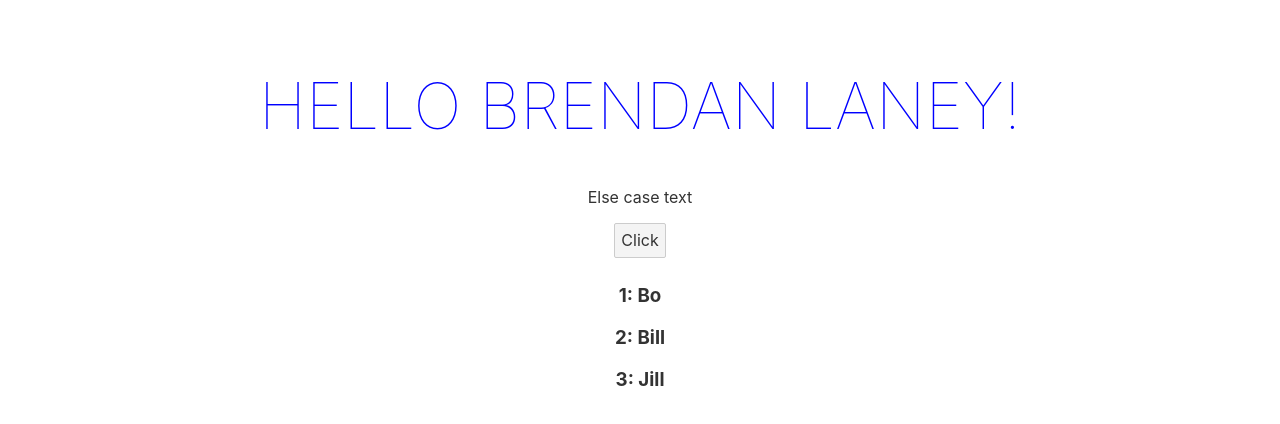
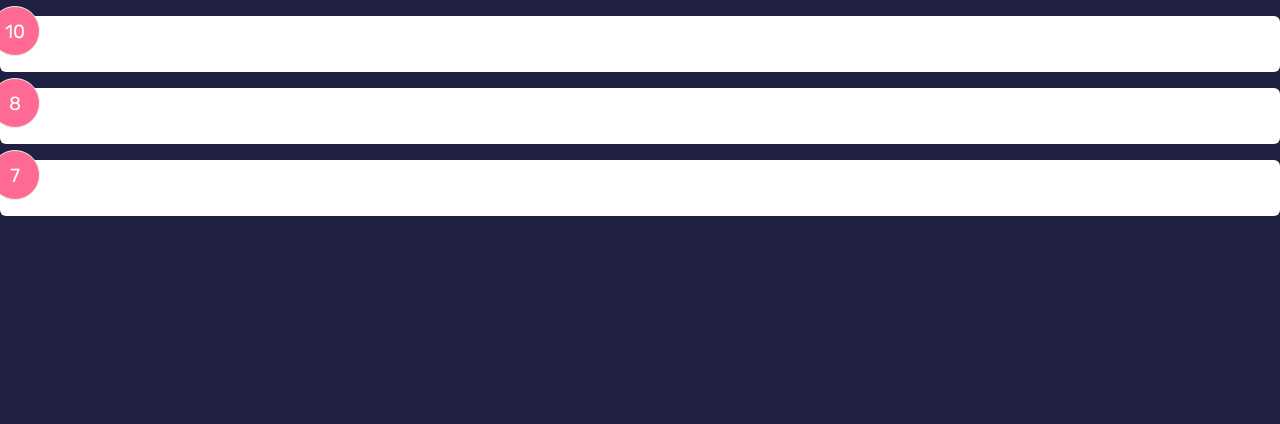
Before and after one commit to Brlaney/first-svelte-app, a Svelte app: page / in a window 1280 px wide. Shown: the top 424 px of the page. Built offline with nearby package versions, Linux system fonts and the light colour scheme.

Commit message:
about 30 min into tutorial

```diff
--- a/public/global.css
+++ b/public/global.css
@@ -1,63 +1,28 @@
-html, body {
-	position: relative;
-	width: 100%;
-	height: 100%;
+@import url('https://fonts.googleapis.com/css2?family=Rubik:wght@300;400;700');
+
+* {
+	box-sizing: border-box;
+	margin: 0;
+	padding: 0;
 }
 
 body {
-	color: #333;
-	margin: 0;
-	padding: 8px;
-	box-sizing: border-box;
-	font-family: -apple-system, BlinkMacSystemFont, "Segoe UI", Roboto, Oxygen-Sans, Ubuntu, Cantarell, "Helvetica Neue", sans-serif;
+	font-family: 'Rubik', sans-serif;
+	line-height: 1.6;
+	background-color: #202142;
 }
 
-a {
-	color: rgb(0,100,200);
-	text-decoration: none;
+ul {
+	list-style: none;
 }
 
-a:hover {
-	text-decoration: underline;
+h1 {
+	margin: 1rem;
+	padding: 1rem;
+	color: #fff;
 }
 
-a:visited {
-	color: rgb(0,80,160);
+.container {
+	max-width: 768px;
+	margin: 100px auto;
 }
-
-label {
-	display: block;
-}
-
-input, button, select, textarea {
-	font-family: inherit;
-	font-size: inherit;
-	-webkit-padding: 0.4em 0;
-	padding: 0.4em;
-	margin: 0 0 0.5em 0;
-	box-sizing: border-box;
-	border: 1px solid #ccc;
-	border-radius: 2px;
-}
-
-input:disabled {
-	color: #ccc;
-}
-
-button {
-	color: #333;
-	background-color: #f4f4f4;
-	outline: none;
-}
-
-button:disabled {
-	color: #999;
-}
-
-button:not(:disabled):active {
-	background-color: #ddd;
-}
-
-button:focus {
-	border-color: #666;
-}
--- a/src/App.svelte
+++ b/src/App.svelte
@@ -1,64 +1,25 @@
 <script lang='ts'>
-	let firstName = 'Brendan';
-	let lastName = 'Laney';
-	let color = 'blue';
-	let showText = false;
-	let users = [
-		{ id: 1, name: 'Bo' },
-		{ id: 2, name: 'Bill' },
-		{ id: 3, name: 'Jill' }
-	];
+	import FeedbackList from './components/FeedbackList.svelte'
 
-	$: name = firstName + ' ' + lastName;
-
-	const toggle = () => {
-		color = color === 'blue' ? 'red' : 'blue';
-		showText = !showText;
-		users = [...users, { id: 4, name: 'Jenny' }];
-	}
+	let feedback = [
+		{
+			id: 1,
+			rating: 10,
+			text: 'Enim eu turpis egestas pretium. Amet consectetur adipiscing elit ut aliquam purus sit amet. Leo vel fringilla est ullamcorper eget nulla facilisi etiam.'
+		},
+		{
+			id: 2,
+			rating: 8,
+			text: 'Lorem ipsum dolor sit amet, consectetur adipiscing elit, sed do eiusmod tempor incididunt ut labore et dolore magna aliqua. Et tortor at risus viverra adipiscing. Feugiat nisl pretium fusce id velit ut tortor pretium. Sagittis aliquam malesuada bibendum arcu vitae elementum curabitur.'
+		},
+		{
+			id: 3,
+			rating: 7,
+			text: 'Lorem ipsum dolor sit amet, consectetur adipiscing elit, sed do eiusmod tempor incididunt ut labore et dolore magna aliqua. Id neque aliquam vestibulum morbi blandit cursus risus. Ut pharetra sit amet aliquam id diam maecenas ultricies.'
+		},
+	]
 </script>
 
 <main>
-
-	<h1 style='color: {color}'>Hello {name}!</h1>
-
-	{#if showText}
-
-		<p>Visit the <a href='https://svelte.dev/tutorial'>
-			Svelte tutorial</a> to learn how to build Svelte apps.
-		</p>
-
-		{:else}
-		<p>Else case text</p>
-
-	{/if}
-
-	<button on:click={toggle}>Click</button>
-
-	{#each users as user (user.id)}
-		<h3>{user.id}: {user.name}</h3>
-	{/each}
-
+  <FeedbackList feedback={feedback} />
 </main>
-
-<style>
-	main {
-		text-align: center;
-		padding: 1em;
-		max-width: 240px;
-		margin: 0 auto;
-	}
-
-	h1 {
-		color: #ff3e00;
-		text-transform: uppercase;
-		font-size: 4em;
-		font-weight: 100;
-	}
-
-	@media (min-width: 640px) {
-		main {
-			max-width: none;
-		}
-	}
-</style>
--- /dev/null
+++ b/src/components/Card.svelte
@@ -0,0 +1,13 @@
+<div class='card'>
+  <slot></slot>
+</div>
+
+<style>
+  .card {
+    background-color: #fff;
+    border-radius: 6px;
+    padding: 1.75rem 1.25rem;
+    margin: 1rem 0;
+    position: relative;
+  }
+</style>
--- /dev/null
+++ b/src/components/FeedbackItem.svelte
@@ -0,0 +1,27 @@
+<script>
+  import Card from './Card.svelte'
+  export let item
+</script>
+
+<Card>
+  <div class='num-display'>
+    {item.rating}
+  </div>
+</Card>
+
+<style>
+  .num-display {
+    position: absolute;
+    top: -10px;
+    left: -10px;
+    width: 50px;
+    height: 50px;
+    background: #ff6a95;
+    color: #fff;
+    border: 1px #eee solid;
+    border-radius: 50%;
+    padding: 10px;
+    text-align: center;
+    font-size: 19px;
+  }
+</style>
--- /dev/null
+++ b/src/components/FeedbackList.svelte
@@ -0,0 +1,9 @@
+<script>
+  import FeedbackItem from './FeedbackItem.svelte'
+  export let feedback = []
+
+</script>
+
+{#each feedback as fb (fb.id)}
+  <FeedbackItem item={fb} />
+{/each}
```
